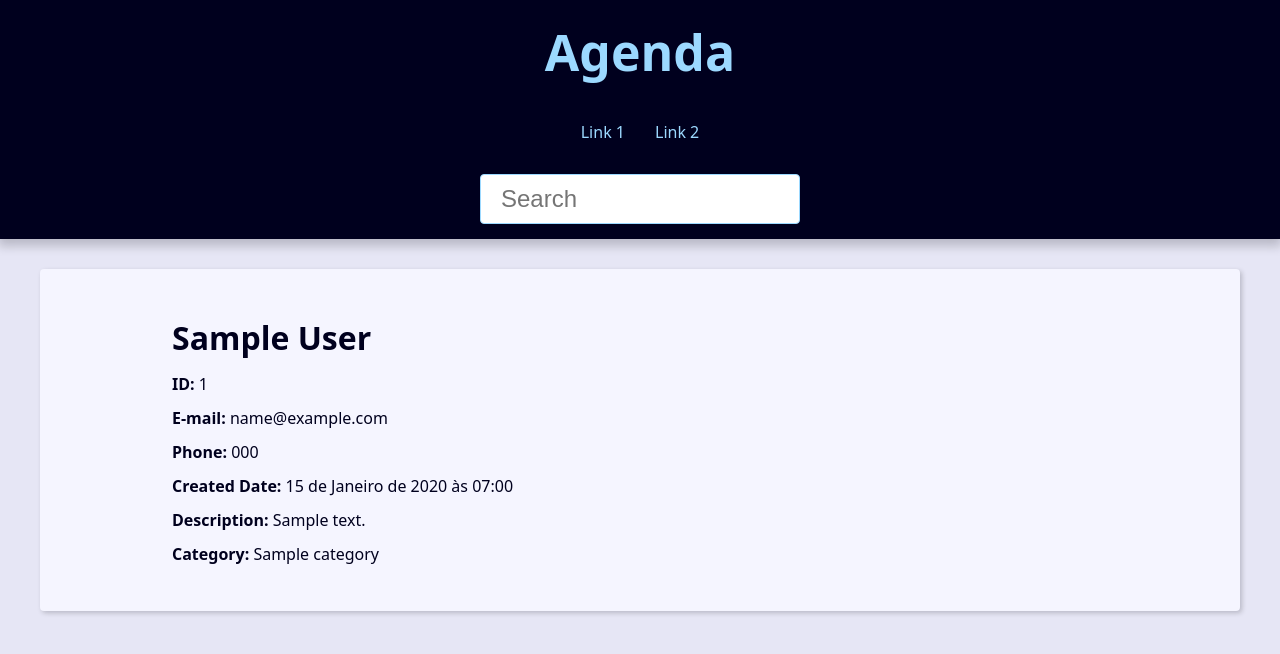
After one commit to FelipeNascimento-dev/agenda-django, a Django app: page /1/ in a window 1280 px wide. The commit adds this page. Shown: the top 654 px of the page. Run offline with Django 5.2, Linux system fonts and the light colour scheme; tables that the repository leaves empty hold one stand-in row (values such as "Sample post").

Commit message:
adicionando search

```diff
--- a/base_static/global/css/style.css
+++ b/base_static/global/css/style.css
@@ -1,3 +1,314 @@
-body{
-    background: red;
+:root {
+  --spacing: 1.5rem;
+  --link-dark-color: rgb(0, 83, 134);
+  --link-light-color: rgb(156, 217, 255);
+  --clr-white: rgb(245, 245, 255);
+  --clr-black: rgb(0, 0, 30);
+  --clr-light-gray: rgb(230, 230, 245);
+  --clr-dark-shadow-5: rgba(0, 0, 10, 5%);
+  --clr-dark-shadow-10: rgba(0, 0, 10, 10%);
+  --clr-dark-shadow-20: rgba(0, 0, 10, 20%);
+  --clr-light-shadow-5: rgba(200, 200, 255, 5%);
+  --clr-light-shadow-10: rgba(200, 200, 255, 10%);
+  --clr-light-shadow-20: rgba(200, 200, 255, 20%);
+  --main-page-width: 120rem;
+  --table-min-width: 60rem;
+  --biggest-font-size: 5rem;
+  --bigger-font-size: 4rem;
+  --big-font-size: 3.2rem;
+  --medium-font-size: 2.4rem;
+  --small-font-size: 1.6rem;
+  --smaller-font-size: 1.4rem;
+  --smallest-font-size: 1.2rem;
+  --transition-fast: 300ms;
+  --transition-medium: 600ms;
+  --transition-slow: 1s;
+  --default-border-radius: 4px;
 }
+
+*,
+*::before,
+*::after {
+  margin: 0;
+  padding: 0;
+  box-sizing: border-box;
+}
+
+html {
+  font-size: 62.5%;
+}
+
+body {
+  font-family: system-ui, -apple-system, BlinkMacSystemFont, 'Segoe UI', Roboto,
+    Oxygen, Ubuntu, Cantarell, 'Open Sans', 'Helvetica Neue', sans-serif;
+  line-height: 1.5;
+  font-size: var(--small-font-size);
+  color: var(--clr-black);
+  -webkit-font-smoothing: antialiased;
+  background: var(--clr-light-gray);
+}
+
+img,
+svg {
+  display: block;
+  max-width: 100%;
+}
+
+.header {
+  background: var(--clr-black);
+  padding: var(--spacing);
+  box-shadow: 0 5px 10px 2px var(--clr-dark-shadow-20);
+  z-index: 1;
+  position: relative;
+}
+
+.header-heading {
+  font-size: var(--biggest-font-size);
+  text-align: center;
+}
+
+.header-link {
+  color: var(--link-light-color);
+  text-decoration: none;
+  transition: filter var(--transition-fast) ease-in-out;
+}
+
+.header-link:hover {
+  filter: brightness(70%);
+}
+
+.menu {
+  margin: var(--spacing);
+}
+
+.menu-list {
+  list-style: none;
+  display: flex;
+  justify-content: center;
+  flex-flow: row wrap;
+}
+
+.menu-link {
+  display: block;
+  padding: var(--spacing);
+  color: var(--link-light-color);
+  text-decoration: none;
+  transition: background-color var(--transition-fast) ease-in-out;
+  border-radius: var(--default-border-radius);
+}
+
+.menu-link:hover {
+  background: var(--clr-light-shadow-10);
+}
+
+.content {
+  max-width: var(--main-page-width);
+  margin: calc(var(--spacing) * 2) auto;
+  padding: var(--spacing);
+  background: var(--clr-white);
+  box-shadow: 2px 2px 5px var(--clr-dark-shadow-20);
+  border-radius: var(--default-border-radius);
+}
+
+.responsive-table {
+  width: 100%;
+  overflow-x: auto;
+}
+
+.contacts-table {
+  width: 100%;
+  min-width: var(--table-min-width);
+  border-collapse: collapse;
+}
+
+.table-caption {
+  font-size: var(--medium-font-size);
+  font-weight: bold;
+  padding: var(--spacing);
+}
+
+.table-row {
+  text-align: left;
+  text-overflow: ellipsis;
+  transition: background-color var(--transition-fast) ease-in-out;
+}
+
+.table-row:nth-of-type(2n) {
+  background: var(--clr-dark-shadow-5);
+}
+
+.table-row:not(.table-row-header):hover {
+  background: var(--clr-dark-shadow-10);
+}
+
+.table-row-header {
+  background: var(--clr-light-gray);
+  color: var(--clr-black);
+}
+
+.table-cel,
+.table-header {
+  padding: var(--spacing);
+}
+
+.table-link {
+  color: var(--link-dark-color);
+  transition: color var(--transition-fast) ease-in-out;
+  text-decoration: none;
+}
+
+.table-link:hover {
+  color: var(--clr-black);
+}
+
+@media (min-width: 600px) {
+  .single-contact {
+    max-width: 80%;
+    margin: calc(var(--spacing) * 2) auto;
+  }
+}
+
+.single-contact h1 {
+  margin: 1rem 0;
+}
+
+.single-contact p {
+  margin: 1rem 0;
+}
+
+.pagination {
+  margin-top: var(--spacing);
+  display: flex;
+  justify-content: center;
+  padding: calc(var(--spacing) * 0.8);
+  font-size: var(--small-font-size);
+}
+
+.pagination .step-links {
+  display: flex;
+  gap: calc(var(--spacing) * 0.8);
+}
+
+.pagination .step-links a {
+  color: var(--link-dark-color);
+  transition: color var(--transition-fast) ease-in-out;
+  text-decoration: none;
+  display: block;
+}
+
+.search {
+  display: flex;
+  justify-content: center;
+}
+
+.search-input {
+  font-size: var(--medium-font-size);
+  padding: 1rem 2rem;
+  width: 100%;
+  max-width: 32rem;
+  border-radius: var(--default-border-radius);
+  border: 1px solid var(--link-light-color);
+}
+
+.search-input:focus {
+  box-shadow: 0 0 15px var(--link-light-color);
+}
+
+.message {
+  max-width: 600px;
+  margin: var(--spacing) auto;
+  margin-top: calc(var(--spacing) * 2);
+  padding: var(--spacing);
+  text-align: center;
+  border-radius: var(--default-border-radius);
+  font-size: var(--smaller-font-size);
+}
+
+.message.success {
+  background: rgba(0, 255, 0, 0.3);
+  border: 1px solid rgba(0, 255, 0, 90%);
+}
+
+.message.error {
+  background: rgba(255, 0, 0, 0.3);
+  border: 1px solid rgba(255, 0, 0, 90%);
+}
+
+.message.warning {
+  background: rgba(255, 255, 0, 0.3);
+  border: 1px solid rgba(255, 255, 0, 90%);
+}
+
+.form-wrapper {
+  max-width: 60rem;
+  margin: var(--spacing) auto;
+}
+
+.form-content {
+  margin: var(--spacing) 0;
+}
+
+.form-group {
+  display: flex;
+  flex-direction: column;
+  padding-bottom: var(--spacing);
+}
+.errorlist {
+  list-style: none;
+  font-size: var(--smaller-font-size);
+  color: tomato;
+}
+.errorlist.nonfield {
+  color: inherit;
+}
+
+.form-group p {
+  margin: 1em 0;
+}
+
+.form-group .help-text,
+.form-group .help-text ~ ul {
+  margin: 0;
+  font-size: var(--smallest-font-size);
+  list-style: none;
+}
+
+.form-group input,
+.form-group textarea,
+.form-group select {
+  padding: 1rem;
+  border-radius: var(--default-border-radius);
+  border: 1px solid var(--link-dark-color);
+}
+
+.form-group input:focus,
+.form-group textarea:focus,
+.form-group select:focus {
+  outline: none;
+  box-shadow: 0 0 5px var(--link-dark-color);
+}
+
+.form-group label {
+  font-size: var(--smaller-font-size);
+}
+
+.btn {
+  background-color: var(--link-dark-color);
+  color: var(--clr-white);
+  font-weight: bold;
+  border: none;
+  padding: 1rem 2rem;
+  border-radius: var(--default-border-radius);
+  cursor: pointer;
+  transition: filter var(--transition-fast) ease-in-out;
+}
+
+.btn:hover {
+  filter: brightness(90%);
+}
+
+.btn:focus,
+.btn:active {
+  filter: brightness(80%);
+  box-shadow: 0 0 5px var(--link-dark-color);
+}
--- a/base_templates/global/base.html
+++ b/base_templates/global/base.html
@@ -1,13 +1,12 @@
 <!DOCTYPE html>
-{% load static %}
-<html lang="en">
+<html lang="pt-br">
 <head>
-    <meta charset="UTF-8">
-    <meta name="viewport" content="width=device-width, initial-scale=1.0">
-    <link rel="stylesheet" href="{% static 'global/css/style.css' %}">
-    <title>Document</title>
+    {% include 'global/partials/_head.html' %}
 </head>
 <body>
-    <h1>QUALQUER</h1>
+    {% include 'global/partials/_header.html' %}
+    <main class="content">
+        {% block content %} {% endblock content %}
+    </main>
 </body>
 </html>
--- /dev/null
+++ b/base_templates/global/partials/_head.html
@@ -0,0 +1,5 @@
+{% load static %}
+<meta charset="UTF-8">
+<meta name="viewport" content="width=device-width, initial-scale=1.0">
+<link rel="stylesheet" href="{% static 'global/css/style.css' %}">
+<title>{{ site_title }}Agenda</title>
--- /dev/null
+++ b/base_templates/global/partials/_header.html
@@ -0,0 +1,34 @@
+<header class="header">
+    <h1 class="header-heading">
+        <a href="{% url 'contact:index' %}" class="header-link">
+        Agenda
+        </a>
+    </h1>
+
+    <nav class="menu">
+        <ul class="menu-list">
+            <li class="menu-item">
+                <a href="" class="menu-link">
+                    Link 1
+                </a>
+            </li>
+            <li class="menu-item">
+                <a href="" class="menu-link">
+                    Link 2
+                </a>
+            </li>
+        </ul>
+    </nav>
+
+    <div class="search">
+        <form action="{% url 'contact:search' %}" method="GET">
+            <input
+            type="search"
+            class="search-input"
+            placeholder="Search"
+            id="search"
+            name="q"
+            >
+         </form>
+    </div>
+</header>
--- a/contact/admin.py
+++ b/contact/admin.py
@@ -3,13 +3,13 @@ from contact import models
 
 @admin.register(models.Contact)
 class ContactAdmin(admin.ModelAdmin):
-    list_display = 'id', 'first_name', 'last_name', 'phone',
+    list_display = 'id', 'first_name', 'last_name', 'phone', 'show'
     ordering = '-id',
     # list_filter = 'created_date',
     search_fields = 'id', 'first_name', 'last_name',
     list_per_page = 10
     list_max_show_all = 100
-    list_editable = 'first_name', 'last_name',
+    list_editable = 'first_name', 'last_name', 'show'
     list_display_links = 'id', 'phone',
 
 @admin.register(models.Category)
--- /dev/null
+++ b/contact/templates/contact/contact.html
@@ -0,0 +1,16 @@
+{% extends 'global/base.html' %}
+
+{% block content %}
+    <div class="single-contact">
+        <h1 class="single-contact-name">
+            {{ contact.first_name }} {{ contact.last_name }}
+        </h1>
+
+        <p><b>ID:</b> {{ contact.id }}</p>
+        <p><b>E-mail:</b> {{ contact.email }}</p>
+        <p><b>Phone:</b> {{ contact.phone }}</p>
+        <p><b>Created Date:</b> {{ contact.created_date }}</p>
+        <p><b>Description:</b> {{ contact.description }}</p>
+        <p><b>Category:</b> {{ contact.category.name }}</p>
+    </div>
+{% endblock content %}
--- a/contact/urls.py
+++ b/contact/urls.py
@@ -4,5 +4,7 @@ from contact import views
 app_name = 'contact'
 
 urlpatterns = [
+    path('<int:contact_id>/', views.contact, name='contact'), # type:ignore
+    path('search/', views.search, name='search'),
     path('', views.index, name='index'),
 ]
--- /dev/null
+++ b/contact/views/__init__.py
@@ -0,0 +1,4 @@
+# flake8: noqa
+# type: ignore
+
+from .contact_views import *
--- /dev/null
+++ b/contact/views/contact_views.py
@@ -0,0 +1,61 @@
+from django.shortcuts import get_object_or_404, render, redirect
+from django.db.models import Q
+from contact.models import Contact
+
+def index(request):
+    contacts = Contact.objects.filter(show=True).order_by('-id')[10:20]
+
+    context = {
+        'contacts': contacts,
+        'site_title': 'Contatos - '
+    }
+
+    return render(
+        request,
+        'contact/index.html',
+        context
+    )
+
+def contact(request, contact_id):
+    # single_contact = Contact.objects.filter(pk=contact_id).first()
+    single_contact = get_object_or_404(
+        Contact, pk=contact_id, show=True
+    )
+    site_title = f'{single_contact.first_name} {single_contact.last_name} - '
+
+    context = {
+        'contact': single_contact,
+        'site_title': site_title
+    }
+
+    return render(
+        request,
+        'contact/contact.html',
+        context
+    )
+
+def search(request):
+    search_value = request.GET.get('q', '').strip()
+
+    if search_value == '':
+        return redirect('contact:index')
+
+    contacts = Contact.objects.filter(show=True)\
+        .filter(
+            Q(first_name__icontains=search_value) |
+            Q(last_name__icontains=search_value) |
+            Q(phone__icontains=search_value) |
+            Q(email__icontains=search_value)
+            )\
+        .order_by('-id')
+
+    context = {
+        'contacts': contacts,
+        'site_title': 'Search - '
+    }
+
+    return render(
+        request,
+        'contact/index.html',
+        context
+    )
```
Also changed, not shown: contact/templates/contact/index.html (+45 -0 lines), contact/views.py (deleted, +0 -8 lines).
